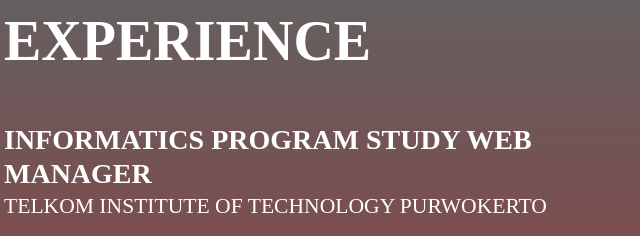
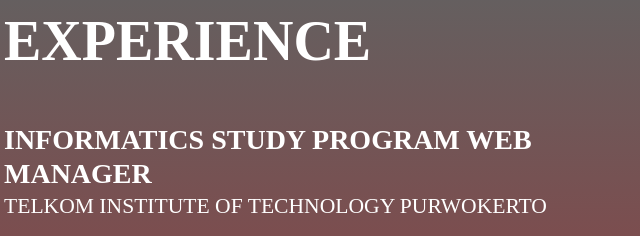
Before and after one commit to hilmansw/profile, a plain HTML site: page index.html in a window 1280 px wide. Shown: the part 840-1076 px from the top of the page, 316-956 px from the left. Drawn offline with nearby package versions, Linux system fonts and the light colour scheme; a web font is replaced by a local one.

Commit message:
Add files via upload

```diff
--- a/index.html
+++ b/index.html
@@ -116,7 +116,7 @@
 
           <div class="resume-item d-flex flex-column flex-md-row mb-5">
             <div class="resume-content mr-auto">
-              <h3 class="mb-0 text-white">Informatics Program Study Web Manager</h3>
+              <h3 class="mb-0 text-white">Informatics Study Program Web Manager</h3>
               <div class="subheading mb-3">Telkom Institute of Technology Purwokerto</div>
               <p>I have an experience as a web manager and content writer of Informatics study program's website since Head of Study Program, Mr. Muhammad Zidny Naf'an, Lc., S.Kom., M.Kom to Mr. Fahrudin Mukti Wibowo, S.Kom., M.Eng.</p>
             </div>
```
